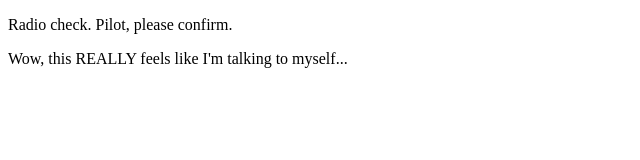
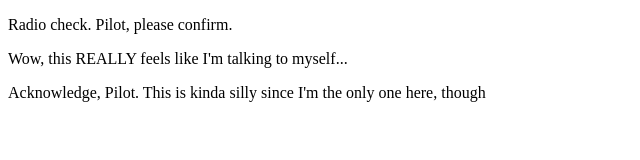
Before and after one commit to rubixnoob13/communication-log, a plain HTML site: page index.html in a window 1280 px wide. Shown: the whole page, without its empty margins (0-640 px from the left). Drawn offline with Linux system fonts and the light colour scheme.

Commit message:
Added control reply

```diff
--- a/index.html
+++ b/index.html
@@ -3,5 +3,6 @@
    <body>
       <p>Radio check. Pilot, please confirm.</p>
       <p>Wow, this REALLY feels like I'm talking to myself...</p>
+      <p>Acknowledge, Pilot. This is kinda silly since I'm the only one here, though</p>
    </body>
 </html>
```
